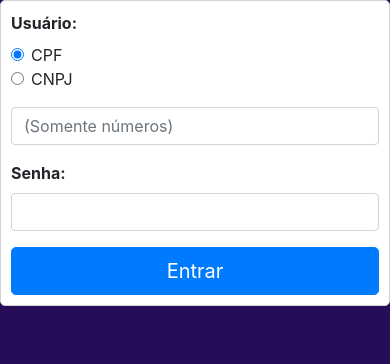
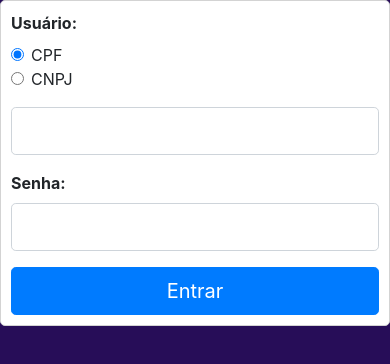
Before and after one commit to CatarinaPBressan/app-vendas-vdo, a React (Create React App) app in the folder app-vendedor/: page /login in a window 390 px wide. Shown: the top 364 px of the page. Built offline with nearby package versions, Linux system fonts and the light colour scheme.

Commit message:
Mobile improvements

```diff
--- a/app-vendedor/src/components/LoginPage.js
+++ b/app-vendedor/src/components/LoginPage.js
@@ -67,20 +67,23 @@ export class LoginPage extends Component {
               />
             </Form.Group>
             <Form.Group controlId="usuario">
-              <InputMask
-                mask={this.state.usernameMask}
-                className="form-control"
-                type="text"
-                placeholder="(Somente números)"
-                required
-              />
+              <InputMask mask={this.state.usernameMask}>
+                {() => (
+                  <Form.Control
+                    type="text"
+                    inputmode="numeric"
+                    required
+                    size="lg"
+                  />
+                )}
+              </InputMask>
             </Form.Group>
 
             <Form.Group controlId="senha">
               <Form.Label>
                 <b>Senha:</b>
               </Form.Label>
-              <Form.Control type="password" required />
+              <Form.Control type="password" required size="lg" />
             </Form.Group>
             <Button variant="primary" type="submit" size="lg" block>
               Entrar
```
